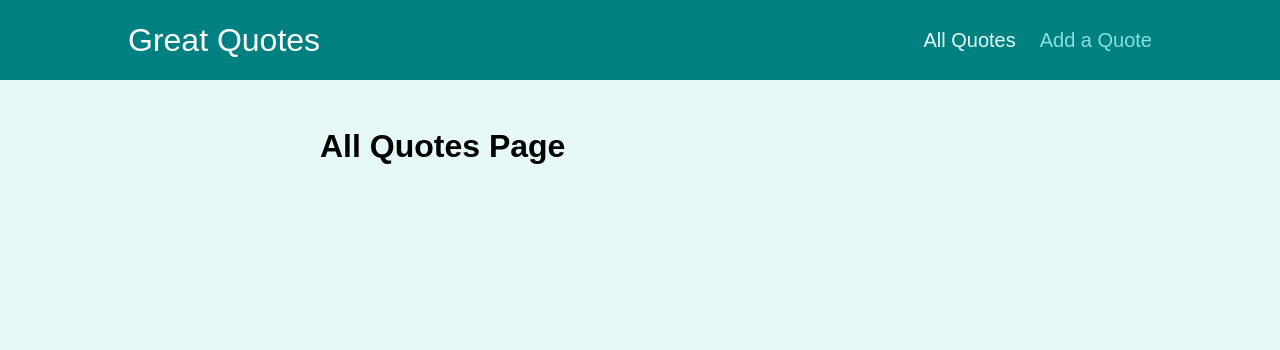
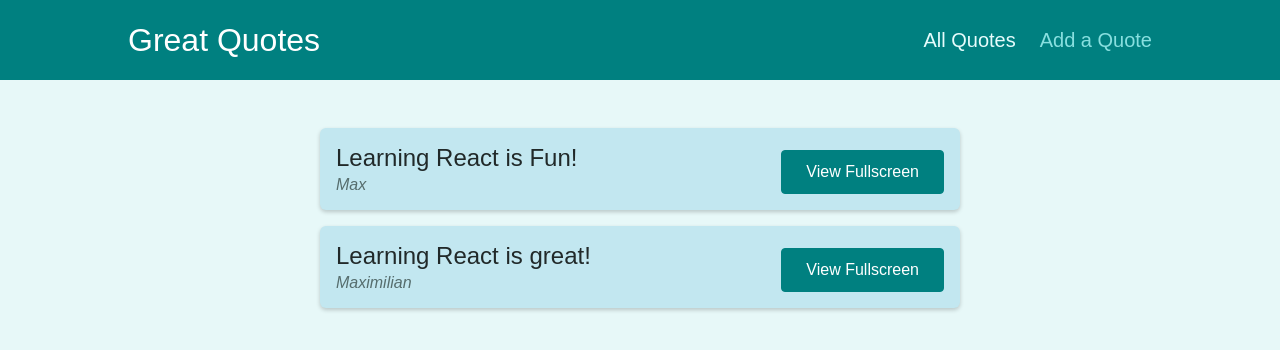
Before and after one commit to JoseIgnacioTapia/quotes-app, a React (Create React App) app: page /quotes in a window 1280 px wide. Shown: the top 350 px of the page. Built offline with nearby package versions, Linux system fonts and the light colour scheme.

Commit message:
Adding Dummy Data & More Content

```diff
--- a/src/pages/AllQuotes.js
+++ b/src/pages/AllQuotes.js
@@ -1,5 +1,12 @@
+import QuoteList from '../components/quotes/QuoteList';
+
+const DUMMY_QUOTES = [
+  { id: 'q1', author: 'Max', text: 'Learning React is Fun!' },
+  { id: 'q2', author: 'Maximilian', text: 'Learning React is great!' },
+];
+
 const AllQuotes = () => {
-  return <h1>All Quotes Page</h1>;
+  return <QuoteList quotes={DUMMY_QUOTES} />;
 };
 
 export default AllQuotes;
--- a/src/pages/NewQuote.js
+++ b/src/pages/NewQuote.js
@@ -1,5 +1,11 @@
+import QuoteForm from '../components/quotes/QuoteForm';
+
 const NewQuote = () => {
-  return <h1>New Quote Page</h1>;
+  const addQuoteHandler = quoteData => {
+    console.log(quoteData);
+  };
+
+  return <QuoteForm onAddQuote={addQuoteHandler} />;
 };
 
 export default NewQuote;
```
Also changed, not shown: src/components/quotes/QuoteForm.js (+8 -8 lines), 1 other file (tests, documents, lock files or other folders).
